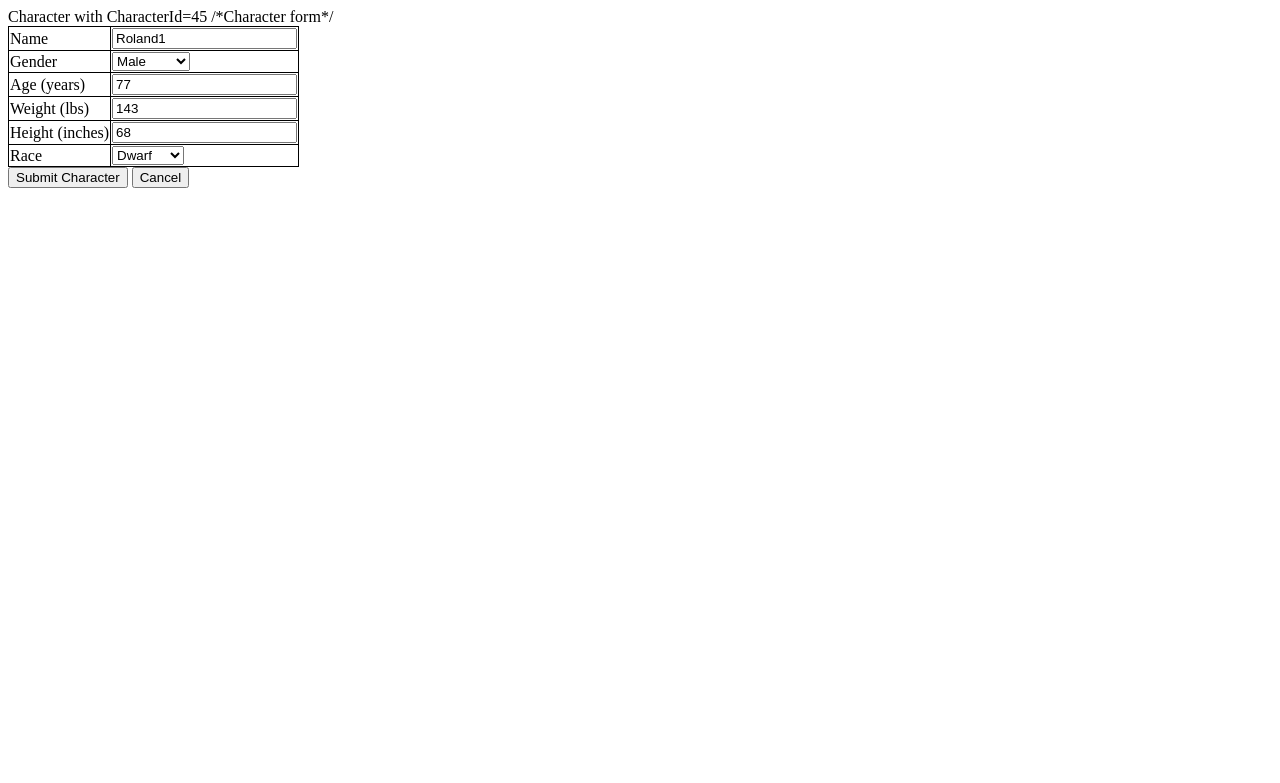
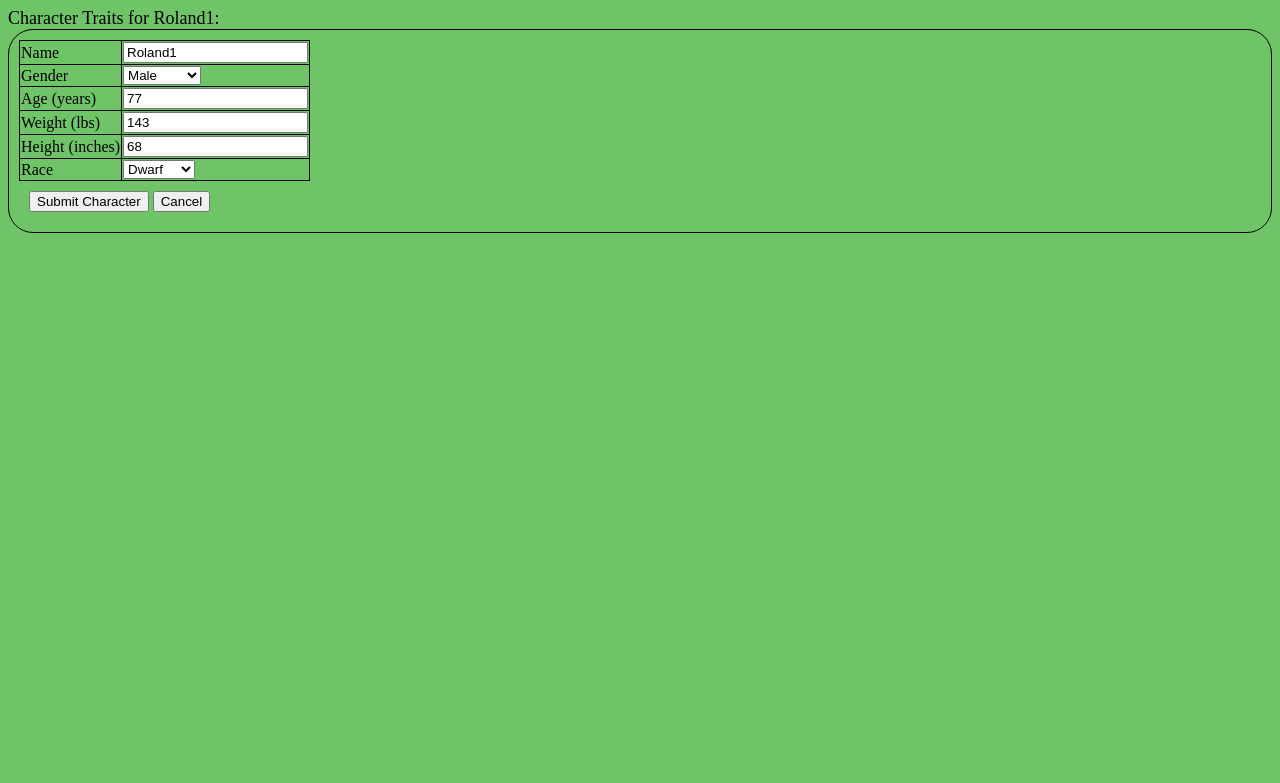
Before and after one commit to djlyle/OSRIC-Character-Tools, a PHP site: page /editcharacter.php?CharacterId=45 in a window 1280 px wide. Shown: the top 783 px of the page. Run offline with PHP 8.4, Linux system fonts and the light colour scheme; data comes from the database, SQL or seed files in the repository.

Commit message:
Added more css styling

```diff
--- a/osric_character_tools/charactersheet.php
+++ b/osric_character_tools/charactersheet.php
@@ -21,7 +21,8 @@ $characterStatus = $myOsricDb->getCharacterStatus($characterId);
 <title>Character Sheet</title>
 <link rel="stylesheet" type="text/css" href="./css/class.css" />
 </head>
-<body>
+<body class='clsPrintable'>
+<div id='CharacterSheet'>
 <?php
 echo "<h3 class='cs_section_title'>PERSONAL ATTRIBUTES:</h3>\n";
 
@@ -175,7 +176,7 @@ echo "</div>\n";
 echo "<hr/>\n";
 
 echo "<h3>Equipment</h3>\n";
-echo "<h4>Equipment Carried:</h4>";
+echo "<h4>Equipment Carried:</h4>\n";
 
 echo "<div id='CharacterEquipmentCarried'>\n";
 $character_items_carried = $myOsricDb->getCharacterItemsCarried($characterId);
@@ -209,5 +210,6 @@ for($i=0;$i<$num_rows;$i++)
 echo "</div>\n";
 
 ?>
+</div>
 </body>
 </html>
--- a/osric_character_tools/css/class.css
+++ b/osric_character_tools/css/class.css
@@ -1,3 +1,9 @@
+
+body
+{
+	background-color: #6FC468;
+}
+
 table
 {
 	border: 1px solid black;
@@ -10,6 +16,10 @@ td
 	border-bottom: 1px solid black;
 }
 
+.clsPrintable{
+	background-color: white;
+	font-family: Verdana;
+}
 .clsDisplayNone
 {
 	display: none;
@@ -32,3 +42,29 @@ td
 	font-weight: bold;
 	text-decoration: underline;
 }
+
+.clsTitle
+{
+	font-style: Verdana;
+	font-size: large;
+}
+
+.clsOsricForm
+{
+	border-radius: 25px;
+	border-style: solid;
+	border-width: 1px;
+	border-color: black;
+	padding: 10px;
+}
+
+.clsCharacterClass
+{
+	margin: 5px;
+	font-family:Georgia,serif;
+}
+
+.clsSubmitBtnsDiv
+{
+	padding: 10px;
+}
--- a/osric_character_tools/editcharacter.php
+++ b/osric_character_tools/editcharacter.php
@@ -12,7 +12,6 @@ include_once(dirname(__FILE__)."/inc/misc.inc");
 require_once(dirname(__FILE__)."/inc/OsricDb.php");
 require_once(dirname(__FILE__)."/inc/OsricHtmlHelper.php");
 
-echo "Character with CharacterId={$characterId}";
 
 $myOsricDb = new OsricDb();
 $myOsricDb->doInit($host,$user,$passwd);
@@ -28,18 +27,18 @@ $selectOptions['CharacterGender'][2] = "Female";
 $selectOptions['RaceId'] = $myOsricDb->getRaceOptions();
 
 ?>
-
-/*Character form*/
 <html>
 <head>
 <title>Edit Character</title>
 <link rel="stylesheet" type="text/css" href="./css/class.css" />
 </head>
 <body>
-<form action='submitcharacter.php' method='post'>
+<div id='CharacterTraits'>
 <?php
+echo "<div class='clsTitle'>Character Traits for {$character['CharacterName']}:</div>\n";
+echo "<form class='clsOsricForm' action='submitcharacter.php' method='post'>\n";
 echo "<input type='hidden' name='CharacterId' value='$characterId'/>";
-echo "<table>";
+echo "<table>\n";
 foreach($labels as $field => $label)
 {
 	echo "<tr>";
@@ -69,14 +68,15 @@ foreach($labels as $field => $label)
 		break;
 	}
 	echo "</td>";
-	echo "</tr>";
+	echo "</tr>\n";
 }
-echo "</table>";
+echo "</table>\n";
 ?>
-<div id="submit">
+<div class='clsSubmitBtnsDiv' id="submit">
 	<input type="submit" value="Submit Character"/>
 	<input type="submit" name="cancelbutton" value="Cancel"/>
 </div>
 </form>
+</div>
 </body>
 </html>
--- a/osric_character_tools/editcharacterabilities.php
+++ b/osric_character_tools/editcharacterabilities.php
@@ -11,7 +11,6 @@ $myOsricDb = new OsricDb();
 $myOsricDb->doInit($host,$user,$passwd);
 $character = $myOsricDb->getCharacter($characterId);
 
-echo "Character Abilities for {$character['CharacterName']} (CharacterId={$characterId}):";
 ?>
 
 <!-- Character form -->
@@ -21,8 +20,10 @@ echo "Character Abilities for {$character['CharacterName']} (CharacterId={$chara
 <link rel="stylesheet" type="text/css" href="./css/class.css" />
 </head>
 <body>
-<form action='submitcharacterabilities.php' method='post'>
+
 <?php
+echo "<div class='clsTitle'>Character Abilities for {$character['CharacterName']}:</div>\n";
+echo "<form class='clsOsricForm' action='submitcharacterabilities.php' method='post'>\n";
 echo "<input type='hidden' name='CharacterId' value='$characterId'/>";
 echo "<table>";
 $character_abilities = $myOsricDb->getCharacterAbilities($characterId);
--- a/osric_character_tools/editcharacterstatus.php
+++ b/osric_character_tools/editcharacterstatus.php
@@ -13,7 +13,6 @@ $myOsricDb = new OsricDb();
 $myOsricDb->doInit($host,$user,$passwd);
 $character = $myOsricDb->getCharacter($characterId);
 $characterStatus = $myOsricDb->getCharacterStatus($characterId);
-echo "Status for {$character['CharacterName']} (CharacterId={$characterId}):";
 $labels = array("CharacterStatusArmourClass"=>"Armor Class","CharacterStatusExperiencePoints"=>"Experience Points","CharacterStatusFullHitPoints"=>"Full Hit Points","CharacterStatusRemainingHitPoints"=>"Remaining Hit Points");
 $inputTypes = array("CharacterStatusArmourClass"=>"integer","CharacterStatusExperiencePoints"=>"integer","CharacterStatusFullHitPoints"=>"integer","CharacterStatusRemainingHitPoints"=>"integer");
 ?>
@@ -25,8 +24,9 @@ $inputTypes = array("CharacterStatusArmourClass"=>"integer","CharacterStatusExpe
 <link rel="stylesheet" type="text/css" href="./css/class.css" />
 </head>
 <body>
-<form action='submitcharacterstatus.php' method='post'>
 <?php
+echo "<div class='clsTitle'>Character Status for {$character['CharacterName']}:</div>\n";
+echo "<form class='clsOsricForm' action='submitcharacterstatus.php' method='post'>\n";
 echo "<input type='hidden' name='CharacterId' value='$characterId'/>";
 echo "<table>";
 foreach($labels as $field => $label)
--- a/osric_character_tools/inc/OsricHtmlHelper.php
+++ b/osric_character_tools/inc/OsricHtmlHelper.php
@@ -238,7 +238,7 @@ class OsricHtmlHelper
 		{
     		$classId = $row['ClassId'];
     		$className = $row['ClassName'];
-    		echo "<label>";
+    		echo "<label class='clsCharacterClass'>";
     		echo "<input type='checkbox' name='characterClass[]' value='{$classId}'";
     		if(in_array($classId,$characterClasses))
     		{
@@ -246,7 +246,7 @@ class OsricHtmlHelper
     		}
     		echo "/>";
     		echo "{$className}";
-    		echo "</label><br/>";
+    		echo "</label><br/>\n";
 		}
 	}
 }
```
Also changed, not shown: osric_character_tools/editcharacterclasses.php (+3 -5 lines).
